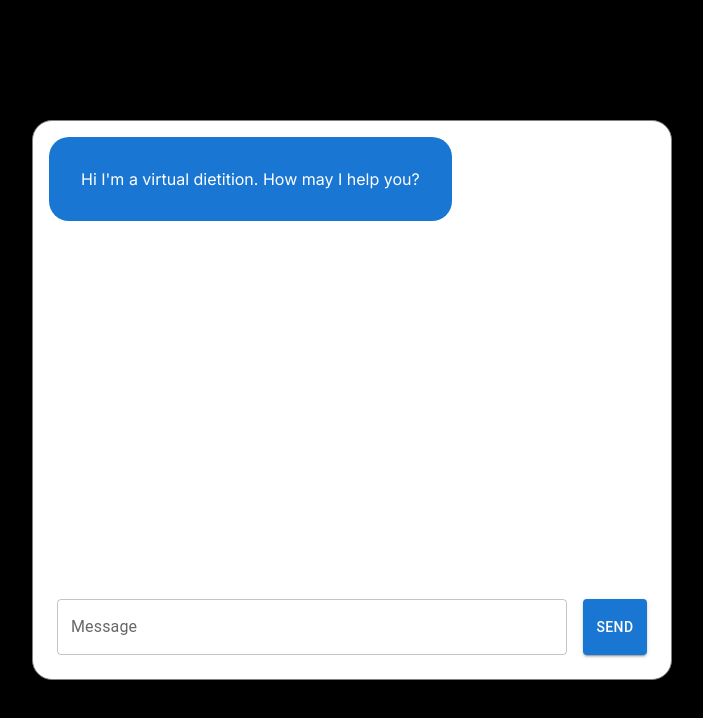
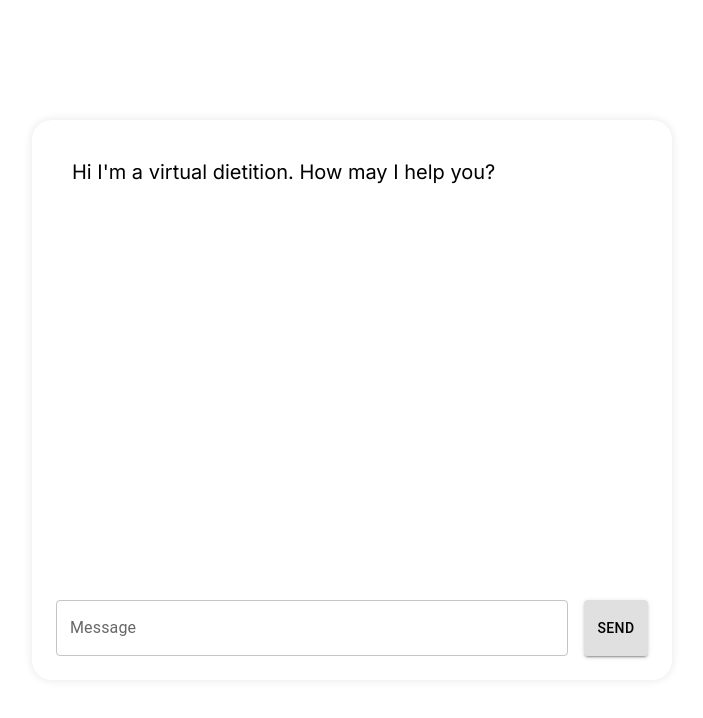
Before and after one commit to T-Godwins/Chat-Support, a Next.js app: page / in a window 1280 px wide. Shown: the top 718 px of the page, without its empty margins (288-991 px from the left). Built offline with nearby package versions, Linux system fonts and the light colour scheme.

Commit message:
Better UI

```diff
--- a/app/components/Messages.js
+++ b/app/components/Messages.js
@@ -4,11 +4,12 @@ import Markdown from 'react-markdown'
 const Message = ({role, content}) => {
     return (
         <Box
-        bgcolor={role === 'assistant' ? 'primary.main' : 'secondary.main'}
-        color="white"
-        borderRadius={5}
-        p={4}
-        sx={{ wordWrap: 'break-word' }}
+        bgcolor={role === 'assistant' ? 'white' : 'crimson'}
+        fontSize={{xs:12, md:15, lg:20}}
+        color={role === 'assistant' ? 'black' : 'white'}
+        borderRadius={3}
+        p={role === 'assistant' ? 3 : 1}
+        sx={{ wordWrap: 'break-word'}}
         >
         <Markdown>{content}</Markdown>
       </Box>
--- a/app/page.js
+++ b/app/page.js
@@ -49,25 +49,27 @@ export default function Home() {
       flexDirection="column"
       justifyContent="center"
       alignItems="center"
-      bgcolor="black"
+      bgcolor="white"
     >
       <Stack
         direction={"column"}
-        width={{xs: "80%", md:"70%", lg:"50%"}}
+        width={{xs: "90%", md:"70%", lg:"50%"}}
         height={{xs: "70%", md:"70%", lg:"70%"}}
-        border="1px solid grey"
+        // border="2px solid grey"
         borderRadius={5}
         bgcolor="white"
+        sx={{boxShadow: '0px 0px 10px rgba(0, 0, 0, 0.1)'}}
         p={2}
         >
         <Stack
           directions={"column"}
-          spacing={2}
+          spacing={0}
           flexGrow={1}
-          overflow="auto">
+          overflow="auto"
+          >
           {
             messages.map((message, index) => (
-              <Box
+              <Box color="white"
                 key={index}
                 display="flex"
                 justifyContent={message.role === 'assistant' ? 'flex-start': 'flex-end'}
@@ -78,12 +80,14 @@ export default function Home() {
           }
         </Stack>
         <Stack direction={'row'} spacing={2} p={1}>
-          <TextField label="Message"
+          <TextField
+          variant="outlined"
+          label="Message"
           fullWidth
           value={message}
           onChange={(e) => setMessage(e.target.value)}
           />
-          <Button variant="contained" onClick={sendMessage}>
+          <Button variant="contained" color="inherit" onClick={sendMessage}>
             Send
           </Button>
         </Stack>
```
